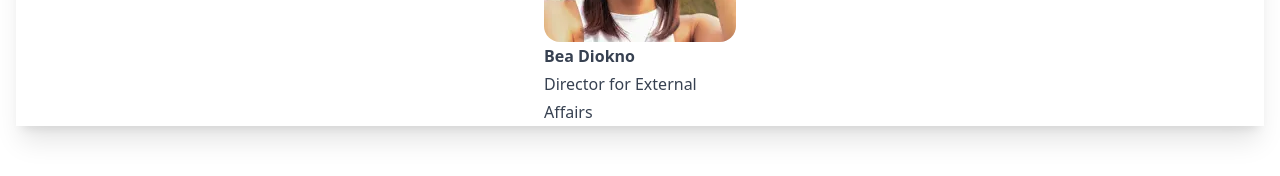
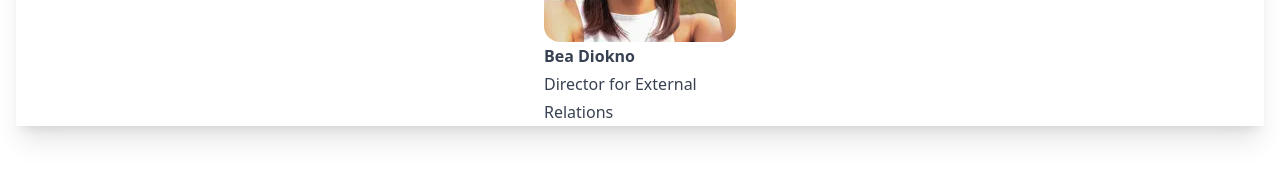
Before and after one commit to up-csi/up-csi.github.io, a SvelteKit app: page /people in a window 1280 px wide. Shown: the part 1250-1426 px from the top of the page. Built offline with nearby package versions, Linux system fonts and the light colour scheme.

Commit message:
fix: address typo in position title

```diff
--- a/src/routes/people/+page.svelte
+++ b/src/routes/people/+page.svelte
@@ -29,6 +29,6 @@
         <Exec src={bastiOrtiz} alt="Basti Ortiz" pos="Director for Engineering" />
         <Exec src={arianRey} alt="Arian Rey" pos="Director for Membership & Internals" />
         <Exec src={jellyRaborar} alt="Jelly Raborar" pos="Director for Branding & Creatives" />
-        <Exec src={beaDiokno} alt="Bea Diokno" pos="Director for External Affairs" />
+        <Exec src={beaDiokno} alt="Bea Diokno" pos="Director for External Relations" />
     </section>
 </article>
```
